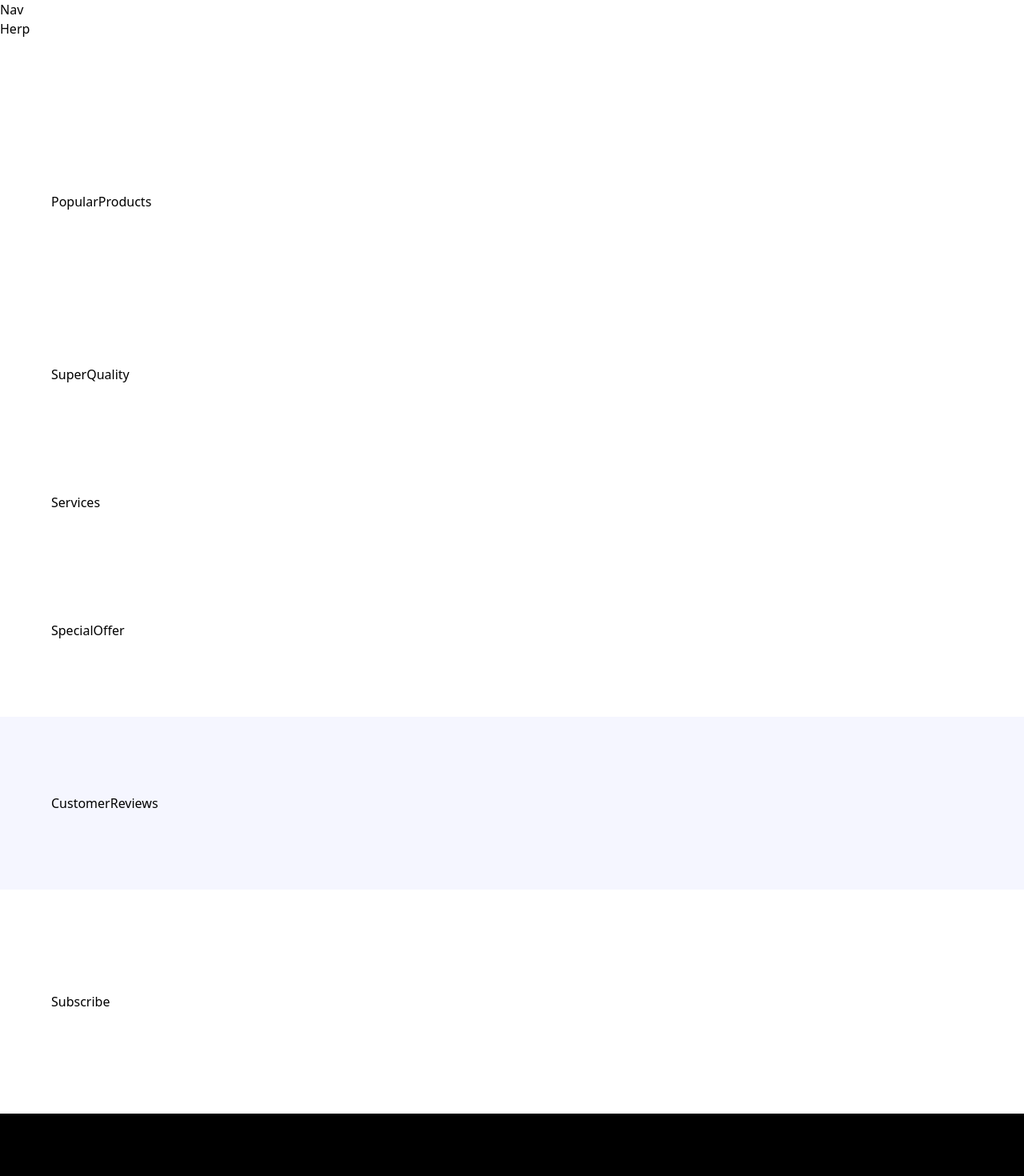
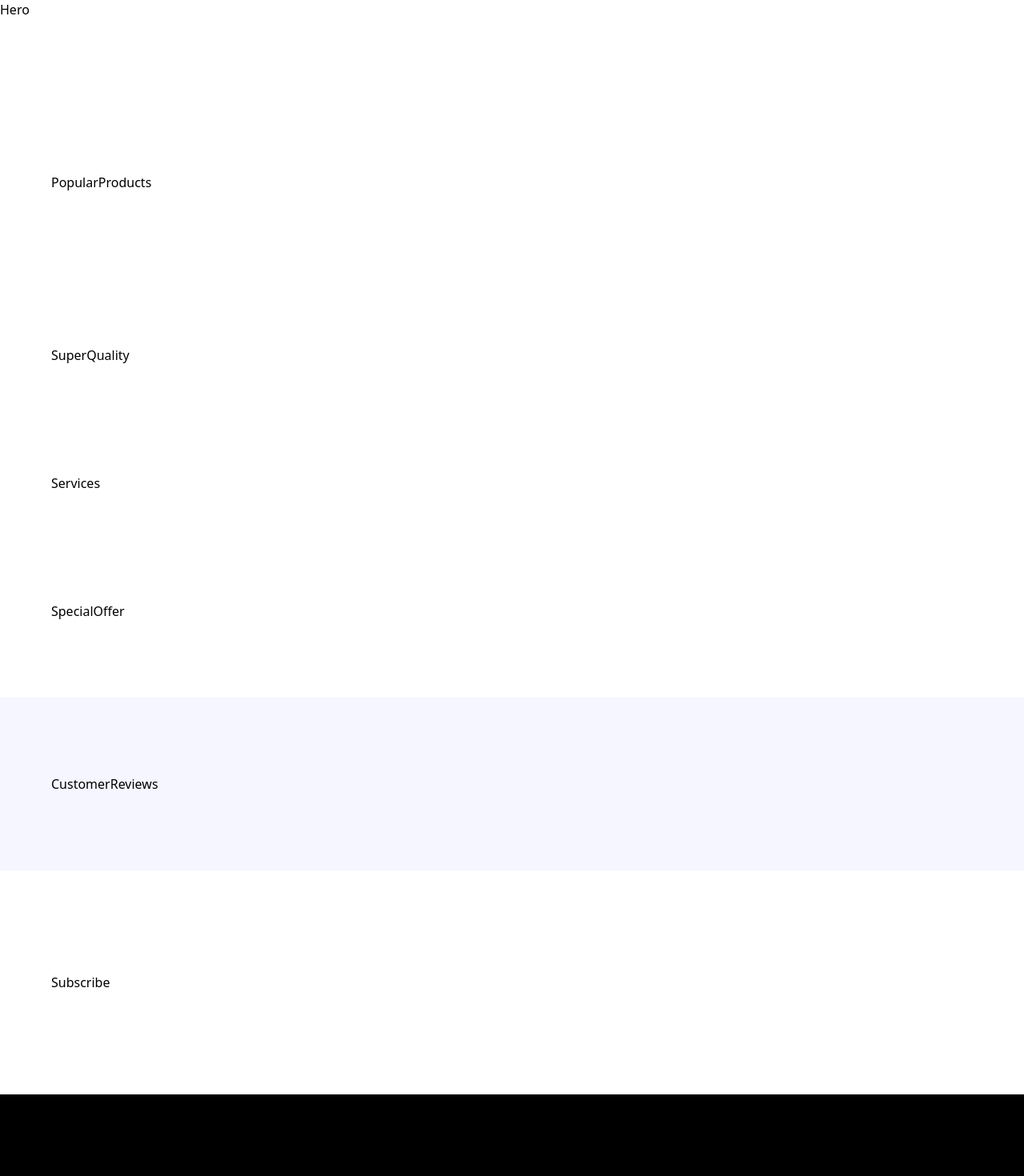
Before and after one commit to VictorMugisha/nike-website-with-react, a React (Vite) app: page / in a window 1280 px wide. Shown: the top 1470 px of the page at 80% size. Built offline with nearby package versions, Linux system fonts and the light colour scheme.

Commit message:
Created an entire structure of the application

```diff
--- a/src/App.jsx
+++ b/src/App.jsx
@@ -1,29 +1,31 @@
+import { CustomerReviews, Footer, Hero, PopularProducts, Services, SpecialOffer, Subscribe, SuperQuality } from "./sections";
+
 const App = () => (
   <main className="relative">
-    Nav
+    {/* <Nav /> */}
     <section className="xl:padding-1 wide:padding-r padding-b">
-      Herp
+      <Hero />
     </section>
     <section className="padding">
-      PopularProducts
+      <PopularProducts />
     </section>
     <section className="padding">
-      SuperQuality
+      <SuperQuality />
     </section>
     <section className="py-10 padding-x">
-      Services
+      <Services />
     </section>
     <section className="padding">
-      SpecialOffer
+      <SpecialOffer />
     </section>
     <section className="bg-pale-blue padding">
-      CustomerReviews
+      <CustomerReviews />
     </section>
     <section className="w-full py-16 padding-x sm:py-32">
-      Subscribe
+      <Subscribe />
     </section>
     <section className="pb-8 bg-black padding-t padding-b">
-      Footer
+      <Footer />
     </section>
   </main>
 );
--- /dev/null
+++ b/src/sections/CustomerReviews.jsx
@@ -0,0 +1,7 @@
+const CustomerReviews = () => {
+  return (
+    <div>CustomerReviews</div>
+  )
+}
+
+export default CustomerReviews
--- /dev/null
+++ b/src/sections/Footer.jsx
@@ -0,0 +1,7 @@
+const Footer = () => {
+  return (
+    <div>Footer</div>
+  )
+}
+
+export default Footer
--- /dev/null
+++ b/src/sections/Hero.jsx
@@ -0,0 +1,7 @@
+const Hero = () => {
+  return (
+    <div>Hero</div>
+  )
+}
+
+export default Hero
--- /dev/null
+++ b/src/sections/PopularProducts.jsx
@@ -0,0 +1,7 @@
+const PopularProducts = () => {
+  return (
+    <div>PopularProducts</div>
+  )
+}
+
+export default PopularProducts
--- /dev/null
+++ b/src/sections/Services.jsx
@@ -0,0 +1,7 @@
+const Services = () => {
+  return (
+    <div>Services</div>
+  )
+}
+
+export default Services
--- /dev/null
+++ b/src/sections/SpecialOffer.jsx
@@ -0,0 +1,7 @@
+const SpecialOffer = () => {
+  return (
+    <div>SpecialOffer</div>
+  )
+}
+
+export default SpecialOffer
--- /dev/null
+++ b/src/sections/Subscribe.jsx
@@ -0,0 +1,7 @@
+const Subscribe = () => {
+  return (
+    <div>Subscribe</div>
+  )
+}
+
+export default Subscribe
--- /dev/null
+++ b/src/sections/SuperQuality.jsx
@@ -0,0 +1,7 @@
+const SuperQuality = () => {
+  return (
+    <div>SuperQuality</div>
+  )
+}
+
+export default SuperQuality
--- /dev/null
+++ b/src/sections/index.js
@@ -0,0 +1,19 @@
+import Hero from "./Hero";
+import PopularProducts from "./PopularProducts";
+import SuperQuality from "./SuperQuality";
+import Services from "./Services";
+import SpecialOffer from "./SpecialOffer";
+import CustomerReviews from "./CustomerReviews";
+import Subscribe from "./Subscribe";
+import Footer from "./Footer";
+
+export {
+    Hero,
+    PopularProducts,
+    SuperQuality,
+    Services,
+    SpecialOffer,
+    CustomerReviews,
+    Subscribe,
+    Footer
+}
```
